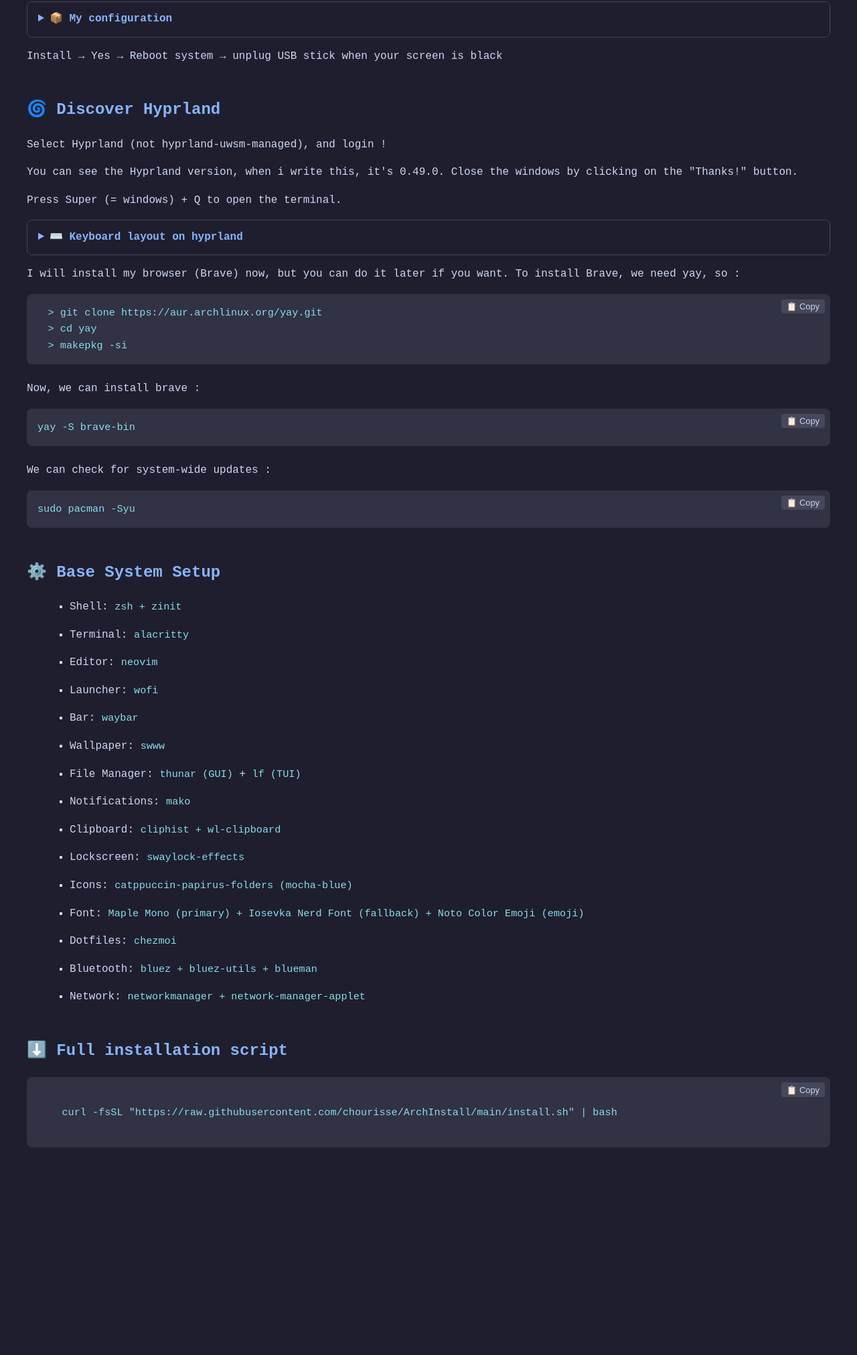
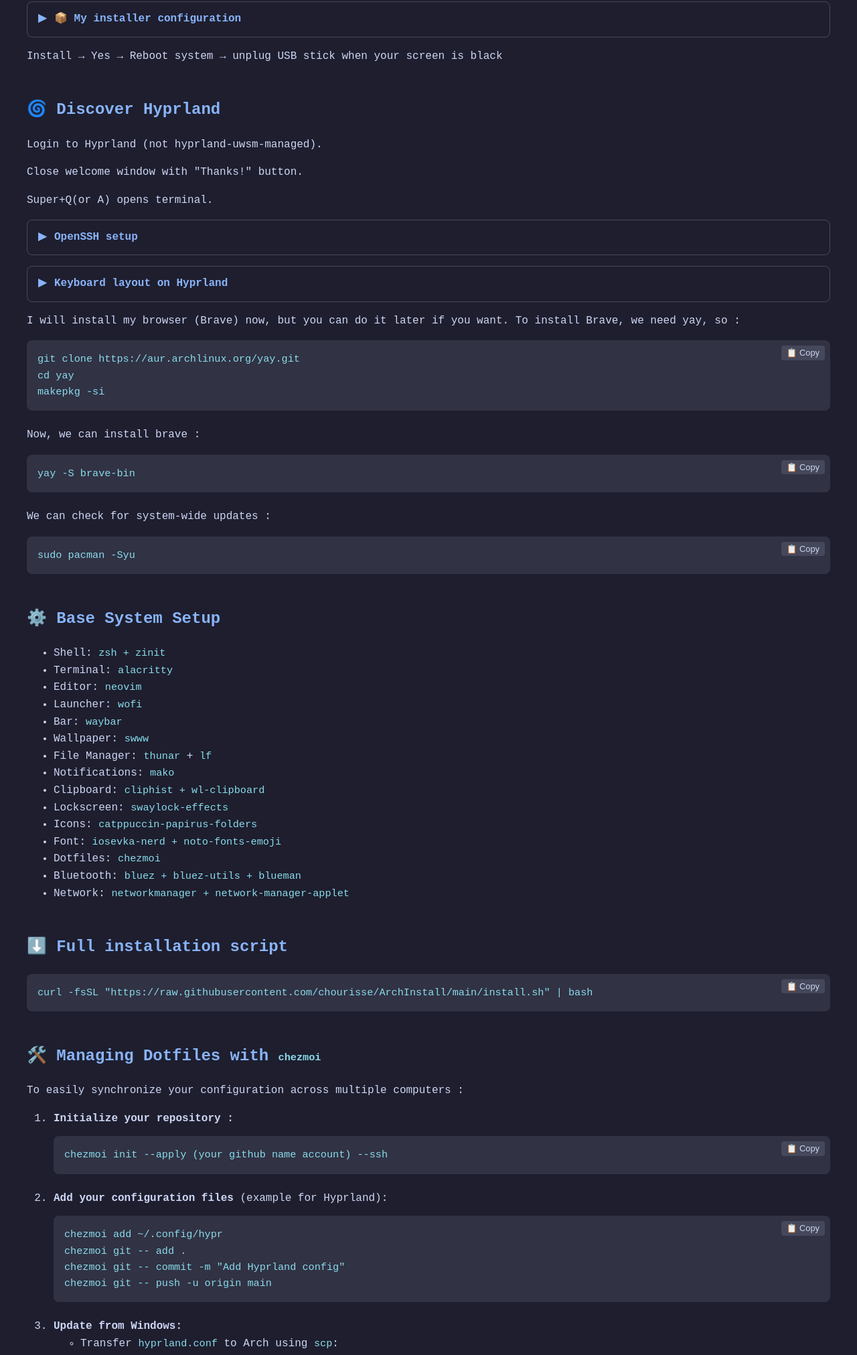
Before and after one commit to Chourisse/ArchInstall, a plain HTML site: page index.html in a window 1280 px wide. Shown: the part 732-2755 px from the top of the page at 67% size. Before the commit the page ends 2509 px from the top, so only its background shows below. Drawn offline with Linux system fonts and the light colour scheme.

Commit message:
big update website

```diff
--- a/index.html
+++ b/index.html
@@ -5,16 +5,37 @@
   <meta name="viewport" content="width=device-width, initial-scale=1.0"/>
   <title>Arch Linux Power Guide – by Chouris</title>
   <style>
+    /* Base Styles */
     body {
       font-family: "Fira Code", monospace;
       background-color: #1e1e2e;
       color: #cdd6f4;
       padding: 2rem;
       line-height: 1.6;
+      overflow-x: hidden;
     }
     h1, h2 {
       color: #89b4fa;
+      opacity: 0;
+      animation: fadeIn 0.6s ease forwards;
     }
+    /* Section Fade-In */
+    .section {
+      margin-bottom: 3rem;
+      opacity: 0;
+      animation: fadeIn 0.6s ease forwards;
+    }
+    .section:nth-of-type(1) { animation-delay: 0.2s; }
+    .section:nth-of-type(2) { animation-delay: 0.4s; }
+    .section:nth-of-type(3) { animation-delay: 0.6s; }
+    .section:nth-of-type(4) { animation-delay: 0.8s; }
+
+    @keyframes fadeIn {
+      from { opacity: 0; transform: translateY(10px); }
+      to { opacity: 1; transform: translateY(0); }
+    }
+
+    /* Code Blocks and Buttons */
     pre {
       position: relative;
       background-color: #313244;
@@ -22,7 +43,10 @@
       border-radius: 8px;
       overflow-x: auto;
       margin-bottom: 1.5rem;
+      transition: transform 0.2s;
     }
+    pre:hover { transform: translateY(-2px) scale(1.01); }
+
     code {
       background-color: transparent;
       color: #89dceb;
@@ -39,50 +63,79 @@
       font-size: 0.8rem;
       cursor: pointer;
       border-radius: 4px;
-      transition: background 0.2s;
+      transition: background 0.2s, transform 0.2s, opacity 0.2s;
     }
     .copy-btn:hover {
       background: #6c7086;
+      transform: scale(1.05);
+      opacity: 1;
     }
-    ul {
-      list-style: square;
-      margin-left: 1.5rem;
-    }
-    .section {
-      margin-bottom: 3rem;
+    .copy-btn:active {
+      transform: scale(0.95);
+      opacity: 0.8;
     }
 
-    a {
-      color: #74c7ec;
-      text-decoration: none;
-      transition: color 0.2s;
-    }
-
-    a:hover {
-      color: #89b4fa;
-      text-decoration: underline;
-    }
-
+    /* Details Dropdown Styling with Full Rounded Corners */
     details {
       background-color: #313244;
       border: 1px solid #45475a;
       border-radius: 8px;
       margin: 1rem 0;
-      overflow: hidden;
+      overflow: visible;
     }
-
-    details > summary {
-      padding: 0.8rem 1rem;
+    details summary {
+      position: relative;
+      display: block;
+      padding: 0.8rem 1rem 0.8rem 2.5rem;
       background-color: #1e1e2e;
       cursor: pointer;
       outline: none;
       font-weight: bold;
       color: #89b4fa;
+      transition: background 0.2s;
+      border-radius: 8px;
+    }
+    /* Remove bottom corners when open to reveal content's rounding */
+    details[open] summary {
+      border-bottom-left-radius: 0;
+      border-bottom-right-radius: 0;
+    }
+    details summary::before {
+      content: '▶';
+      position: absolute;
+      left: 1rem;
+      top: 50%;
+      transform: translateY(-50%) rotate(0deg);
+      transition: transform 0.2s;
+      color: #89b4fa;
+    }
+    details[open] summary::before {
+      transform: translateY(-50%) rotate(90deg);
+    }
+    details summary:hover {
+      background-color: #45475a;
+    }
+    details summary::-webkit-details-marker {
+      display: none;
+    }
+    details > div {
+      padding: 1rem 1rem 1rem 2.5rem;
+      border-top: 1px solid #45475a;
+      border-bottom-left-radius: 8px;
+      border-bottom-right-radius: 8px;
+      animation: fadeIn 0.3s ease forwards;
     }
 
-    details > div {
-      padding: 1rem;
-      border-top: 1px solid #45475a;
+    /* Link Animation */
+    a {
+      color: #74c7ec;
+      text-decoration: none;
+      transition: color 0.2s, transform 0.2s;
+    }
+    a:hover {
+      color: #89b4fa;
+      text-decoration: underline;
+      transform: translateX(2px);
     }
   </style>
 </head>
@@ -92,27 +145,26 @@
 
   <div class="section">
     <h2>💠 Installation Basics</h2>
-    <p>First, go to <a href="https://archlinux.org/download/" target="_blank" rel="noopener noreferrer">Arch Linux Download Page</a> and scroll down to find your country. Click on whatever link you want, and then download the ISO image you want to download (generally the top/latest one with the release date). Now create a bootable USB drive using <a href="https://rufus.ie/" target="_blank" rel="noopener noreferrer">Rufus</a>. For partition scheme use GPT, and for File system, use fat32 with default cluster size.</p>
-    <p>After that, reboot your computer with your usb stick inserted and enter in the BIOS. Set the boot order to boot from your USB drive. Save and exit BIOS
+    <p>First, go to Arch Linux Download Page and scroll down to find your country. Click on whatever link you want, and then download the ISO image you want to download (generally the top/latest one with the release date). Now create a bootable USB drive using Rufus. For partition scheme use GPT, and for File system, use fat32 with default cluster size.</p>
+    <p>After that, reboot your computer with your usb stick inserted and enter in the BIOS. Set the boot order to boot from your USB drive. Save and exit BIOS</p>
     <p>When the computer boot up, select the default option. For simplicity, use an ethernet cable, but if you can't, you will need to install your wifi driver, follow this part of the guide and come back.</p>
-    <p>Now, you need your keyboard layout to fit your needs. So, if you have a French Azerty keyboard, you will need to run this command: </p>
+    <p>Now, you need your keyboard layout to fit your needs. So, if you have a French Azerty keyboard, you will need to run this command:</p>
     <pre><code>loadkeys fr</code><button class="copy-btn">📋 Copy</button></pre>
-    <p>Now, for an easy setup, you will use the following command :
-      <pre><code>archinstall</code><button class="copy-btn">📋 Copy</button></pre>
-    </p>
+    <p>Now, for an easy setup, you will use the following command :</p>
+    <pre><code>archinstall</code><button class="copy-btn">📋 Copy</button></pre>
     <details>
-      <summary style="cursor: pointer; user-select: none;">📦 My configuration</summary>
-      <div style="padding-left: 1rem; margin-top: 0.5rem;">
+      <summary>📦 My installer configuration</summary>
+      <div>
         <p>Locales → Keyboard layout → fr</p>
         <p>Mirrors and repositories → select region → france</p>
         <p>Disk configuration → partioning → Use a best-effort partitioning layout → /sda → ext4 → No</p>
         <p>Setup root password and user password</p>
         <p>Profile → Type → Desktop → Hyprland → polkit</p>
-        <p>Graphics driver → all open-source</p>
+        <p>Graphics driver → Intel open-source</p>
         <p>Audio → PipeWire</p>
         <p>Network configuration → Copy ISO network configuration to installation</p>
         <p>Additional packages → fastfetch, git</p>
-        <p>Timezone → Paris</p>
+        <p>Timezone → Europe/Paris</p>
       </div>
     </details>
     <p>Install → Yes → Reboot system → unplug USB stick when your screen is black</p>
@@ -120,27 +172,33 @@
 
   <div class="section">
     <h2>🌀 Discover Hyprland</h2>
-    <p>Select Hyprland (not hyprland-uwsm-managed), and login !</p>
-    <p>You can see the Hyprland version, when i write this, it's 0.49.0. Close the windows by clicking on the "Thanks!" button.</p>
-    <p>Press Super (= windows) + Q to open the terminal.</p>
+    <p>Login to Hyprland (not hyprland-uwsm-managed).</p>
+    <p>Close welcome window with "Thanks!" button.</p>
+    <p>Super+Q(or A) opens terminal.</p>
     <details>
-      <summary>⌨️ Keyboard layout on hyprland</summary>
-      <div style="padding-left: 1rem; margin-top: 0.5rem;">
+      <summary>OpenSSH setup</summary>
+      <div>
         <ul>
-          <li><strong>To change your keyboard layout on hyprland :</strong></li>
-          <li>In the terminal : <code>nvim ~/.config/hypr/hyprland.conf</code></li>
-          <li>In the section Input : kb_layout=fr kb_variant=oss</li>
-          <li>For editing : press i</li>
-          <li>For saving : press esc then :wq</li>
-          <li>then reboot Hyprland with SUPER + M</li>
+          <li><code>sudo pacman -S openssh</code></li>
+          <li><code>sudo systemctl enable sshd</code></li>
+          <li><code>sudo systemctl start sshd</code></li>
         </ul>
       </div>
     </details>
+    <details>
+      <summary>Keyboard layout on Hyprland</summary>
+      <div>
+        <ol>
+          <li><code>nano ~/.config/hypr/hyprland.conf</code></li>
+          <li>Set: <code>kb_layout= fr</code> <code>kb_variant= oss</code></li>
+          <li>Save and reload (Ctrl+o, Enter, then Ctrl+X, finally Super+M)</li>
+        </ol>
+      </div>
+    </details>
     <p>I will install my browser (Brave) now, but you can do it later if you want. To install Brave, we need yay, so :</p>
-<pre>
-  <code>> git clone https://aur.archlinux.org/yay.git</code>
-  <code>> cd yay</code>
-  <code>> makepkg -si</code><button class="copy-btn">📋 Copy</button></pre>
+    <pre><code>git clone https://aur.archlinux.org/yay.git
+cd yay
+makepkg -si</code><button class="copy-btn">📋 Copy</button></pre>
     <p>Now, we can install brave :</p>
     <pre><code>yay -S brave-bin</code><button class="copy-btn">📋 Copy</button></pre>
     <p>We can check for system-wide updates :</p>
@@ -149,42 +207,59 @@
 
   <div class="section">
     <h2>⚙️ Base System Setup</h2>
+    <ul>
+      <li>Shell: <code>zsh + zinit</code></li>
+      <li>Terminal: <code>alacritty</code></li>
+      <li>Editor: <code>neovim</code></li>
+      <li>Launcher: <code>wofi</code></li>
+      <li>Bar: <code>waybar</code></li>
+      <li>Wallpaper: <code>swww</code></li>
+      <li>File Manager: <code>thunar</code> + <code>lf</code></li>
+      <li>Notifications: <code>mako</code></li>
+      <li>Clipboard: <code>cliphist + wl-clipboard</code></li>
+      <li>Lockscreen: <code>swaylock-effects</code></li>
+      <li>Icons: <code>catppuccin-papirus-folders</code></li>
+      <li>Font: <code>iosevka-nerd + noto-fonts-emoji</code></li>
+      <li>Dotfiles: <code>chezmoi</code></li>
+      <li>Bluetooth: <code>bluez + bluez-utils + blueman</code></li>
+      <li>Network: <code>networkmanager + network-manager-applet</code></li>
+    </ul>
+  </div>
 
-    <ul><li>Shell: <code>zsh + zinit</code></li></ul>
+  <div class="section">
+    <h2>⬇️ Full installation script</h2>
+    <pre><code>curl -fsSL "https://raw.githubusercontent.com/chourisse/ArchInstall/main/install.sh" | bash</code><button class="copy-btn">📋 Copy</button></pre>
+  </div>
 
-    <ul><li>Terminal: <code>alacritty</code></li></ul>
-
-    <ul><li>Editor: <code>neovim</code></li></ul>
-
-    <ul><li>Launcher: <code>wofi</code></li></ul>
-
-    <ul><li>Bar: <code>waybar</code></li></ul>
-
-    <ul><li>Wallpaper: <code>swww</code></li></ul>
-
-    <ul><li>File Manager: <code>thunar (GUI)</code> + <code>lf (TUI)</code></li></ul>
-
-    <ul><li>Notifications: <code>mako</code></li></ul>
-
-    <ul><li>Clipboard: <code>cliphist + wl-clipboard</code></li></ul>
-
-    <ul><li>Lockscreen: <code>swaylock-effects</code></li></ul>
-
-    <ul><li>Icons: <code>catppuccin-papirus-folders (mocha-blue)</code></li></ul>
-
-    <ul><li>Font: <code>Maple Mono (primary) + Iosevka Nerd Font (fallback) + Noto Color Emoji (emoji)</code></li></ul>
-
-    <ul><li>Dotfiles: <code>chezmoi</code></li></ul>
-
-    <ul><li>Bluetooth: <code>bluez + bluez-utils + blueman</code></li></ul>
-
-    <ul><li>Network: <code>networkmanager + network-manager-applet</code></li></ul>
-</div>
-
-  <h2>⬇️ Full installation script</h2>
-  <pre><code>
-    curl -fsSL "https://raw.githubusercontent.com/chourisse/ArchInstall/main/install.sh" | bash
-    </code><button class="copy-btn">📋 Copy</button></pre>
+  <div class="section">
+    <h2>🛠️ Managing Dotfiles with <code>chezmoi</code></h2>
+    <p>To easily synchronize your configuration across multiple computers :</p>
+    <ol>
+      <li><strong>Initialize your repository :</strong>
+        <pre><code>chezmoi init --apply (your github name account) --ssh</code><button class="copy-btn">📋 Copy</button></pre>
+      </li>
+      <li><strong>Add your configuration files</strong> (example for Hyprland):
+        <pre><code>chezmoi add ~/.config/hypr
+chezmoi git -- add .
+chezmoi git -- commit -m "Add Hyprland config"
+chezmoi git -- push -u origin main</code><button class="copy-btn">📋 Copy</button></pre>
+      </li>
+      <li><strong>Update from Windows:</strong>
+        <ul>
+          <li>Transfer <code>hyprland.conf</code> to Arch using <code>scp</code>:</li>
+          <li><pre><code>scp C:\\path\\to\\hyprland.conf your_arch_user@ARCH_IP:~/.config/hypr/hyprland.conf</code><button class="copy-btn">📋 Copy</button></pre></li>
+          <li>Then run:</li>
+        </ul>
+        <pre><code>chezmoi add ~/.config/hypr/hyprland.conf
+chezmoi git -- add .
+chezmoi git -- commit -m "Update hyprland.conf from Windows"
+chezmoi git -- push</code><button class="copy-btn">📋 Copy</button></pre>
+      </li>
+      <li><strong>Apply on another computers :</strong>
+        <pre><code>chezmoi update
+chezmoi apply</code><button class="copy-btn">📋 Copy</button></pre>
+      </li>
+    </ol>
   </div>
 
   <script>
```
